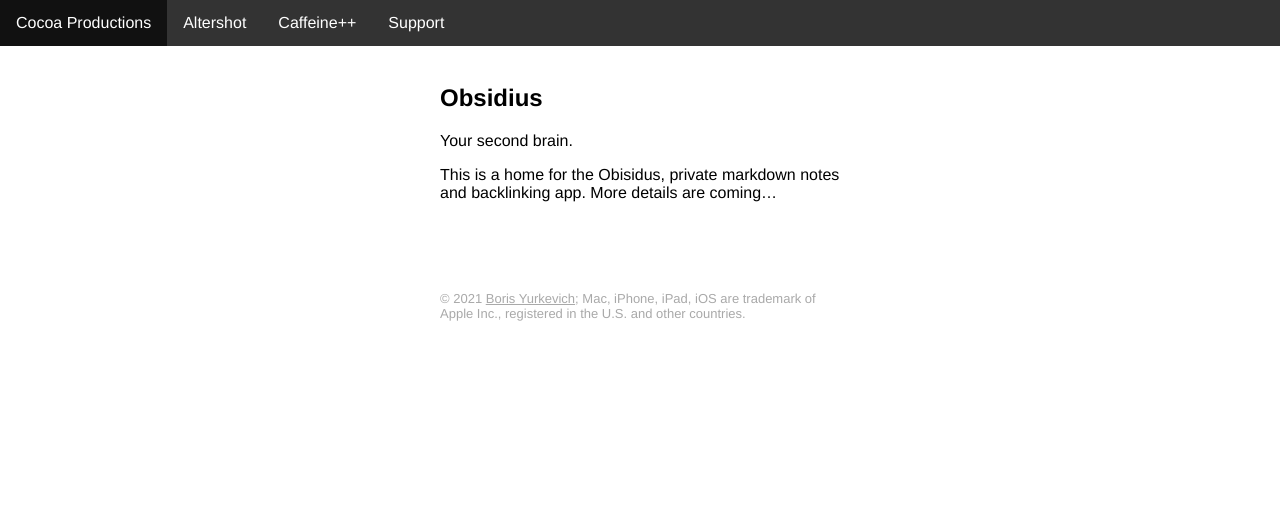
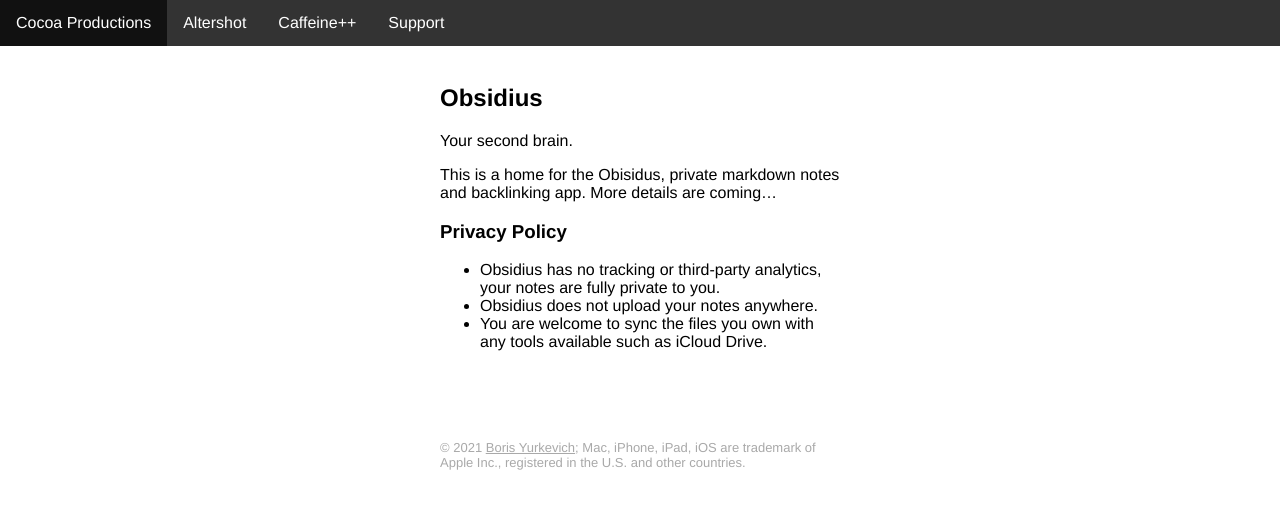
Before and after one commit to cocoaproductions/cocoaproductions.github.io, a Jekyll site: the page built from obsidius.md, in a window 1280 px wide. Shown: the top 509 px of the page. Built offline with Jekyll 4.4.1, drawn with Linux system fonts in a browser that asks for light colours; our own code applies the rules of GitHub Pages for plain Markdown files.

Commit message:
Update privacy page

```diff
--- a/obsidius.md
+++ b/obsidius.md
@@ -2,3 +2,9 @@
 <p class="hero">Your second brain.</p>
 
 This is a home for the Obisidus, private markdown notes and backlinking app. More details are coming...
+
+<h3 id="privacy">Privacy Policy</h3>
+
+- Obsidius has no tracking or third-party analytics, your notes are fully private to you.
+- Obsidius does not upload your notes anywhere.
+- You are welcome to sync the files you own with any tools available such as iCloud Drive.
```
